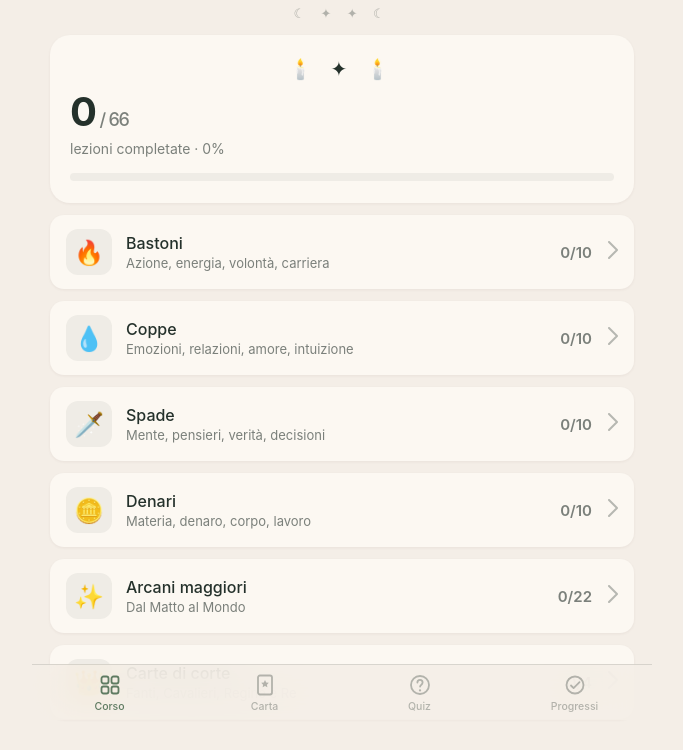
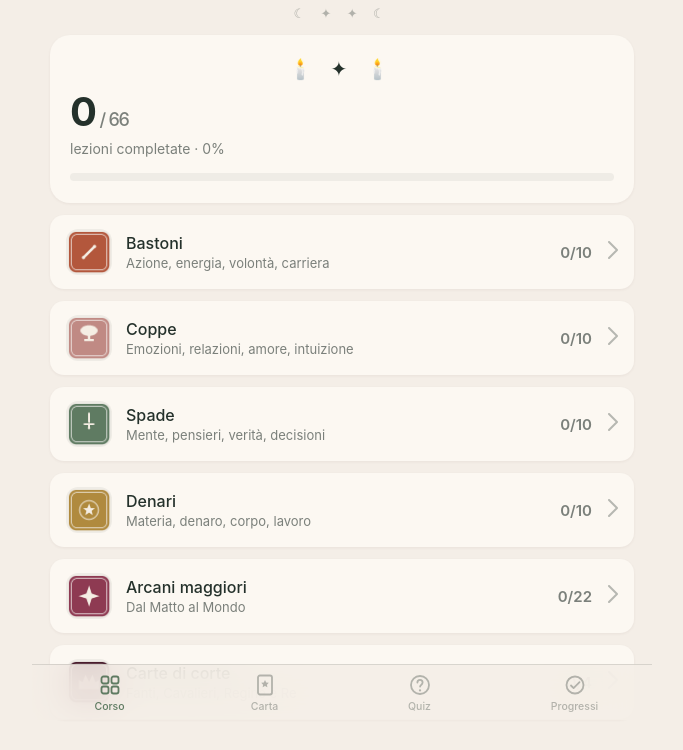
Before and after one commit to Delfinobeso/tarocchi-pwa, a plain HTML site: page index.html in a window 1280 px wide. Shown: the part 80-830 px from the top of the page, without its empty margins (298-981 px from the left). Drawn offline with Linux system fonts and the light colour scheme.

Commit message:
Icone mini-carta per i moduli e icona app su sfondo burgundy

```diff
--- a/app.js
+++ b/app.js
@@ -19,6 +19,15 @@ COURSE.modules.forEach((m) => {
   m.lessons.forEach((l) => { byNum[l.num] = { lesson: l, module: m }; });
 });
 const total = COURSE.total;
+
+const MODULE_ICONS = {
+  bastoni: "icons/mod-bastoni.png",
+  coppe: "icons/mod-coppe.png",
+  spade: "icons/mod-spade.png",
+  denari: "icons/mod-denari.png",
+  maggiori: "icons/mod-maggiori.png",
+  corte: "icons/mod-corte.png",
+};
 
 function esc(s) {
   return String(s == null ? "" : s)
@@ -122,13 +131,12 @@ function renderHome() {
     </section>`;
 
   COURSE.modules.forEach((m) => {
-    const [emoji, ...rest] = m.name.split(" ");
-    const label = rest.join(" ");
+    const label = m.name.replace(/^\S+\s/, "");
     const doneM = m.lessons.filter((l) => isDone(l.num)).length;
     html += `
       <section class="card">
         <div class="row" role="button" tabindex="0" data-nav="modulo" data-id="${esc(m.id)}">
-          <div class="emoji">${emoji}</div>
+          <div class="emoji"><img src="${MODULE_ICONS[m.id]}" alt="${esc(label)}"></div>
           <div class="body">
             <div class="t">${esc(label)}</div>
             <div class="s">${esc(m.theme)}</div>
@@ -531,10 +539,9 @@ function renderProgress() {
     COURSE.modules.forEach((m) => {
       m.lessons.forEach((l) => {
         if (isDone(l.num)) {
-          const [emoji] = m.name.split(" ");
           html += `<div class="row lesson-row done" role="button" tabindex="0" data-nav="lezione" data-id="${l.num}">
             <div class="check"><svg width="20" height="20" viewBox="0 0 24 24"><circle cx="12" cy="12" r="10" fill="var(--green)"/><path d="M7 12.5l3 3L17 9" stroke="#fff" stroke-width="2" fill="none" stroke-linecap="round" stroke-linejoin="round"/></svg></div>
-            <div class="body"><div class="t">${esc(l.card)}</div><div class="s">${emoji} ${esc(m.name.split(" ").slice(1).join(" "))}</div></div>
+            <div class="body"><div class="t">${esc(l.card)}</div><div class="s">${esc(m.name.split(" ").slice(1).join(" "))}</div></div>
             <span class="chevron"><svg width="10" height="18" viewBox="0 0 10 18"><path d="M1 1l8 8-8 8" stroke="currentColor" stroke-width="2" fill="none" stroke-linecap="round" stroke-linejoin="round"/></svg></span>
           </div>`;
         }
--- a/styles.css
+++ b/styles.css
@@ -503,3 +503,5 @@ html, body {
   text-shadow: 0 1px 3px rgba(0,0,0,0.5);
 }
 .swatch-name { font-size: 12px; color: var(--label-secondary); text-align: center; margin-top: 6px; }
+
+.row .emoji img { width: 100%; height: 100%; object-fit: cover; border-radius: inherit; display: block; }
```
Also changed, not shown: icons/apple-touch-icon.png, icons/icon-192.png, icons/icon-512.png, icons/mod-bastoni.png (added), icons/mod-coppe.png (added), icons/mod-corte.png (added), icons/mod-denari.png (added), icons/mod-maggiori.png (added), icons/mod-spade.png (added).
